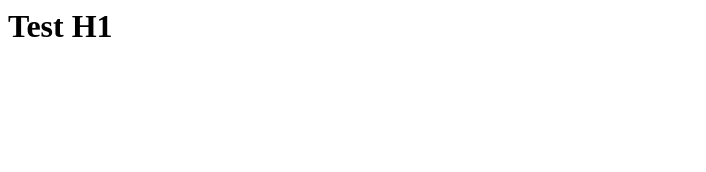
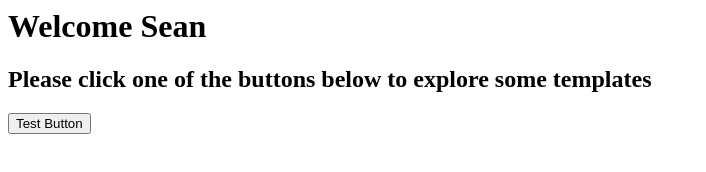
Before and after one commit to WesleyIreland109/AutoPartSalesTemplates.github.io, a plain HTML site: page index.html in a window 1280 px wide. Shown: the whole page, without its empty margins (0-706 px from the left). Drawn offline with Linux system fonts and the light colour scheme.

Commit message:
<feature> Added a button to the home page that links to google

```diff
--- a/index.html
+++ b/index.html
@@ -1,3 +1,5 @@
 <html>
-    <h1>Test H1</h1>
+    <h1>Welcome Sean</h1>
+    <h2>Please click one of the buttons below to explore some templates</h2>
+    <button onclick="window.location.href='https://google.com';">Test Button</button>
 </html>
```
